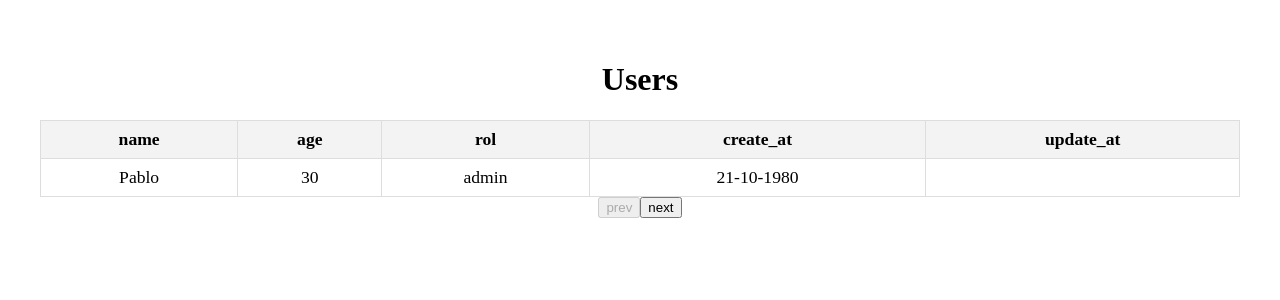
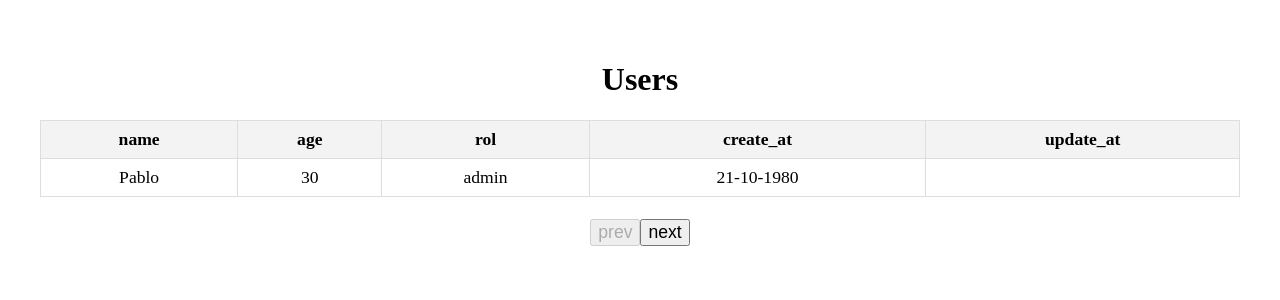
Before and after one commit to AlfonsoG-dev/TableState, a React (Vite) app: page / in a window 1280 px wide. Shown: the top 300 px of the page. Built offline with nearby package versions, Linux system fonts and the light colour scheme.

Commit message:
style: better pagination options

```diff
--- a/src/App.tsx
+++ b/src/App.tsx
@@ -14,7 +14,7 @@ function App() {
         <>
             <h1>Users</h1>
             <TableComponent users={elements}/>
-            <div className=''>
+            <div className='options'>
                 <button onClick={handlePrev} disabled={offset === 0}>prev</button>
                 <button onClick={handleNext} disabled={elements.length === 0}>next</button>
             </div>
--- a/src/Styles/App.css
+++ b/src/Styles/App.css
@@ -4,3 +4,10 @@
   padding: 2rem;
   text-align: center;
 }
+.options {
+    padding: 10px;
+    margin: 12px;
+    button {
+        font-size: 1.1em;
+    }
+}
```
